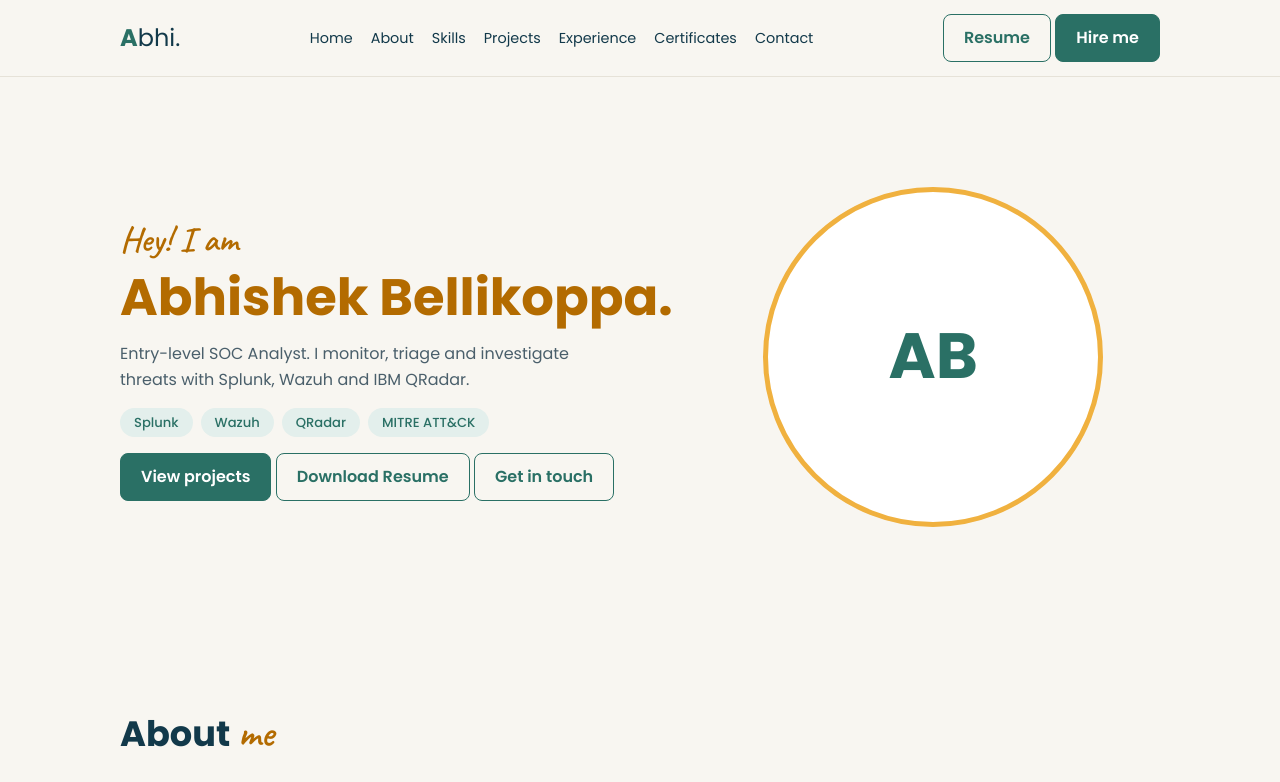
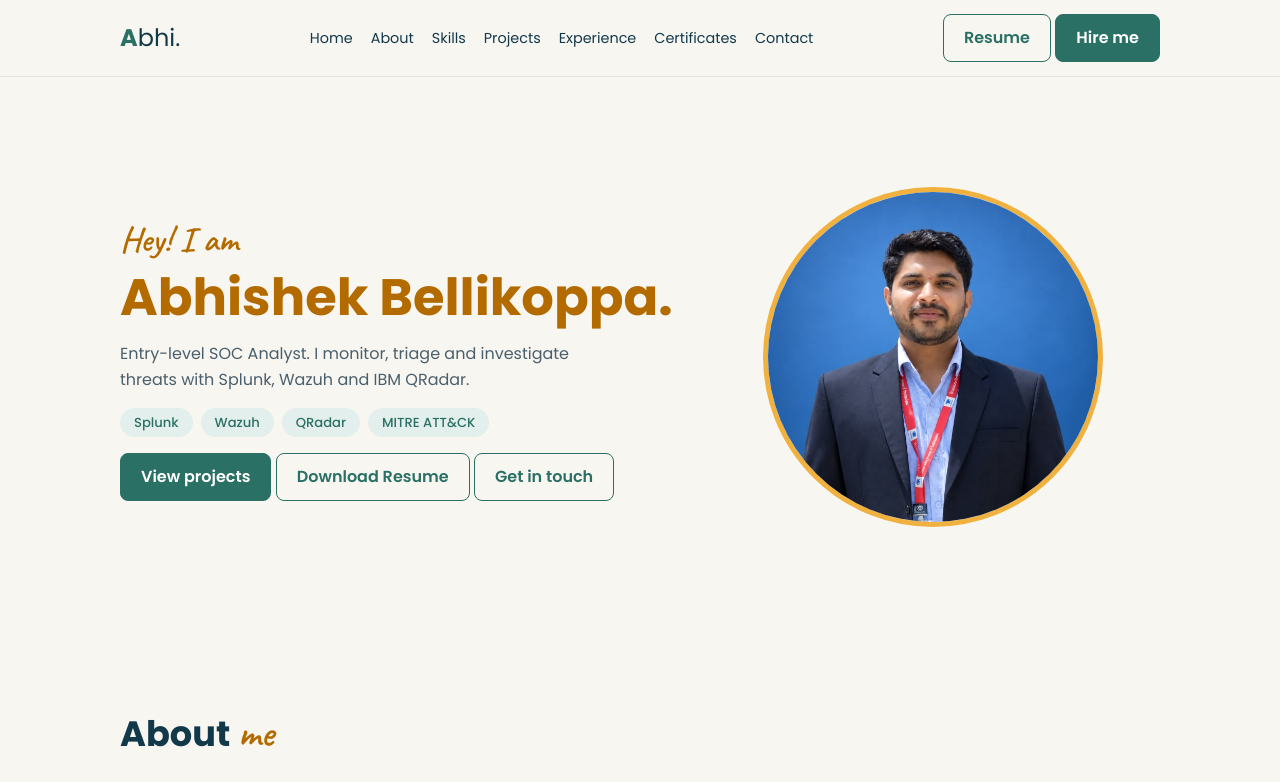
Before and after one commit to abhishekbellikoppa/abhishek-bellikoppa-portfolio, a plain HTML site: page index.html in a window 1280 px wide. Shown: the top 782 px of the page. Drawn offline with Linux system fonts and the light colour scheme.

Commit message:
Add files via upload

```diff
--- a/index.html
+++ b/index.html
@@ -68,7 +68,7 @@
 <div class="chips"><span class="chip">Splunk</span><span class="chip">Wazuh</span><span class="chip">QRadar</span><span class="chip">MITRE ATT&amp;CK</span></div>
 <a class="btn" href="#projects">View projects</a> <a class="btn o" href="resume.pdf" download="Abhishek_Bellikoppa_Resume.pdf">Download Resume</a> <a class="btn o" href="#contact">Get in touch</a>
 </div>
-<div class="photo">AB<img src="photo.jpg" alt="Abhishek Bellikoppa" onerror="this.remove()"></div>
+<div class="photo">AB<img src="photo.jpg" alt="Abhishek Bellikoppa" onerror="var e=['photo.jpeg','photo.png','photo.webp'],n=+this.dataset.n||0;if(n<e.length){this.dataset.n=n+1;this.src=e[n]}else this.remove()"></div>
 </section>
 
 <section id="about">
```
